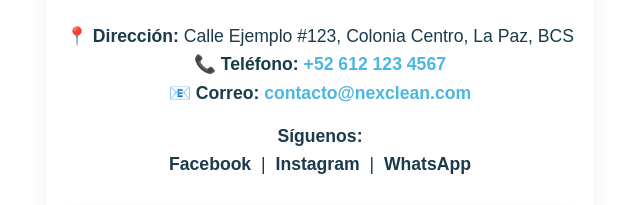
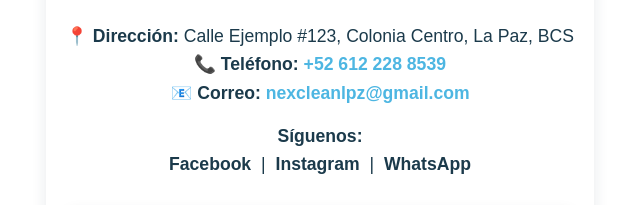
Before and after one commit to alexisortega66/nexClean, a plain HTML site: page contacto.html in a window 1280 px wide. Shown: the part 183-388 px from the top of the page, 320-960 px from the left. Drawn offline with Linux system fonts and the light colour scheme.

Commit message:
actualizacion datos de contacto

```diff
--- a/contacto.html
+++ b/contacto.html
@@ -31,8 +31,8 @@
 
         <div class="info-contacto">
             <p><strong>📍 Dirección:</strong> Calle Ejemplo #123, Colonia Centro, La Paz, BCS</p>
-            <p><strong>📞 Teléfono:</strong> <a href="tel:+526122288539">+52 612 123 4567</a></p>
-            <p><strong>📧 Correo:</strong> <a href="mail:nexcleanlpz@gmail.com">contacto@nexclean.com</a></p>
+            <p><strong>📞 Teléfono:</strong> <a href="tel:+526122288539">+52 612 228 8539</a></p>
+            <p><strong>📧 Correo:</strong> <a href="mail:nexcleanlpz@gmail.com">nexcleanlpz@gmail.com</a></p>
 
             <div class="redes-sociales">
                 <p><strong>Síguenos:</strong></p>
```
